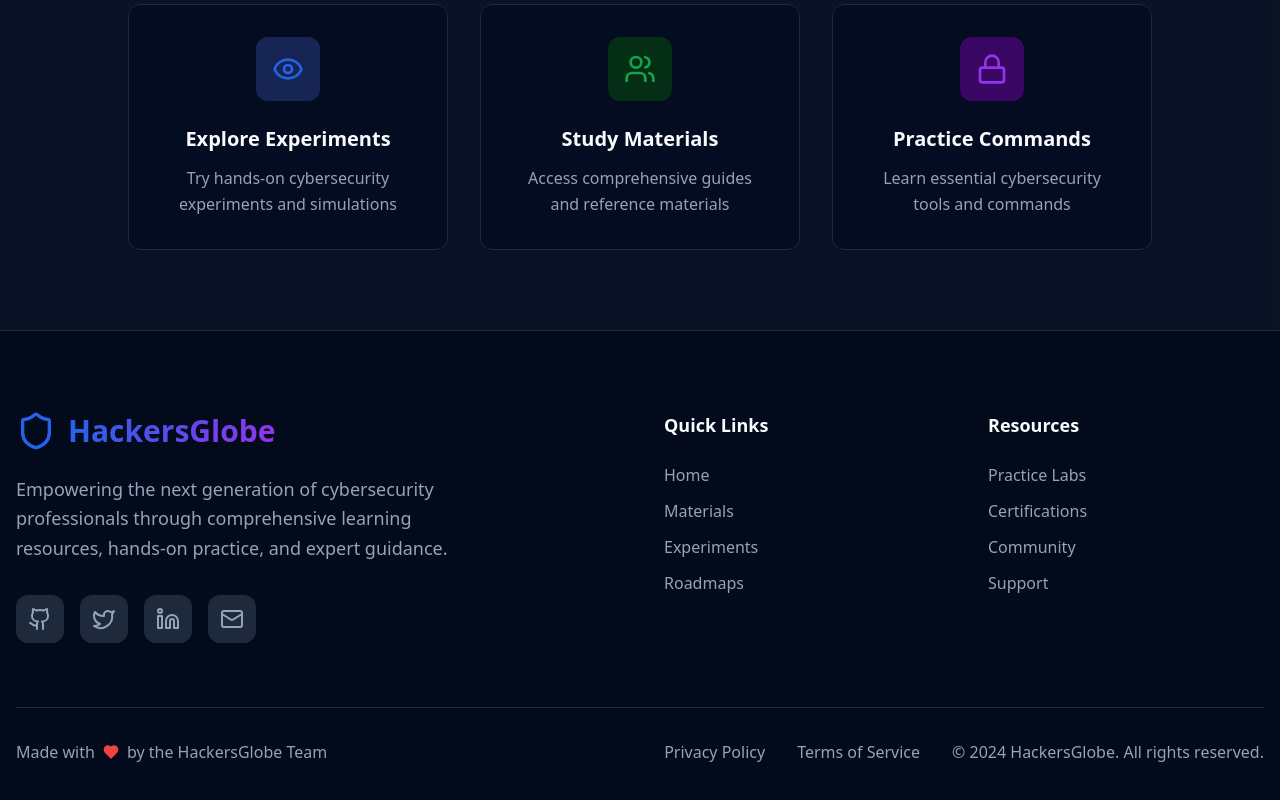
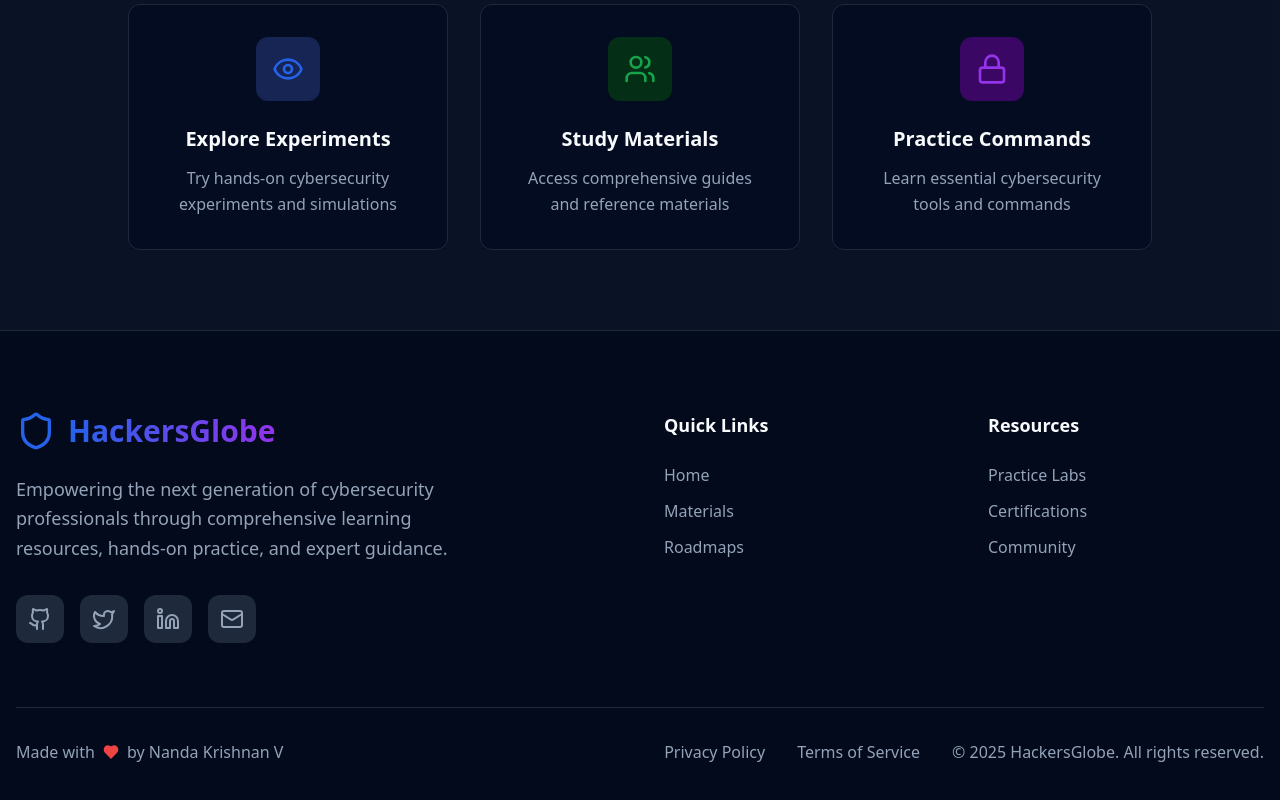
Before and after one commit to nanda-krishnan-v/hackers-globe, a React (Vite) app: page / in a window 1280 px wide. Shown: the part 4246-5046 px from the top of the page. Built offline with nearby package versions, Linux system fonts and the light colour scheme.

Commit message:
✨ feat(ui): update homepage links and footer

```diff
--- a/src/pages/Home.tsx
+++ b/src/pages/Home.tsx
@@ -786,7 +786,7 @@ const Home = () => {
               </p>
               <div className="flex items-center gap-4">
                 <a
-                  href="https://github.com"
+                  href="https://github.com/nanda-krishnan-v"
                   target="_blank"
                   rel="noopener noreferrer"
                   className="p-3 rounded-xl bg-muted hover:bg-muted/80 transition-all duration-300 hover:scale-110"
@@ -794,7 +794,7 @@ const Home = () => {
                   <Github className="h-6 w-6 text-muted-foreground hover:text-foreground" />
                 </a>
                 <a
-                  href="https://twitter.com"
+                  href="https://x.com/VNandakrishnan"
                   target="_blank"
                   rel="noopener noreferrer"
                   className="p-3 rounded-xl bg-muted hover:bg-muted/80 transition-all duration-300 hover:scale-110"
@@ -802,7 +802,7 @@ const Home = () => {
                   <Twitter className="h-6 w-6 text-muted-foreground hover:text-foreground" />
                 </a>
                 <a
-                  href="https://linkedin.com"
+                  href="https://www.linkedin.com/in/nanda-krishnan-v-11234b27b/"
                   target="_blank"
                   rel="noopener noreferrer"
                   className="p-3 rounded-xl bg-muted hover:bg-muted/80 transition-all duration-300 hover:scale-110"
@@ -810,7 +810,7 @@ const Home = () => {
                   <Linkedin className="h-6 w-6 text-muted-foreground hover:text-foreground" />
                 </a>
                 <a
-                  href="mailto:contact@hackersglobe.com"
+                  href="mailto:nandakrishnanv15@gmail.com"
                   className="p-3 rounded-xl bg-muted hover:bg-muted/80 transition-all duration-300 hover:scale-110"
                 >
                   <Mail className="h-6 w-6 text-muted-foreground hover:text-foreground" />
@@ -838,14 +838,6 @@ const Home = () => {
                     className="text-muted-foreground hover:text-foreground transition-colors"
                   >
                     Materials
-                  </a>
-                </li>
-                <li>
-                  <a
-                    href="#"
-                    className="text-muted-foreground hover:text-foreground transition-colors"
-                  >
-                    Experiments
                   </a>
                 </li>
                 <li>
@@ -889,14 +881,6 @@ const Home = () => {
                     Community
                   </a>
                 </li>
-                <li>
-                  <a
-                    href="#"
-                    className="text-muted-foreground hover:text-foreground transition-colors"
-                  >
-                    Support
-                  </a>
-                </li>
               </ul>
             </div>
           </div>
@@ -907,7 +891,7 @@ const Home = () => {
               <div className="flex items-center gap-2 text-muted-foreground">
                 <span>Made with</span>
                 <Heart className="h-4 w-4 text-red-500 fill-current" />
-                <span>by the HackersGlobe Team</span>
+                <span>by Nanda Krishnan V</span>
               </div>
               <div className="flex items-center gap-8 text-muted-foreground">
                 <a href="#" className="hover:text-foreground transition-colors">
@@ -916,7 +900,7 @@ const Home = () => {
                 <a href="#" className="hover:text-foreground transition-colors">
                   Terms of Service
                 </a>
-                <span>© 2024 HackersGlobe. All rights reserved.</span>
+                <span>© 2025 HackersGlobe. All rights reserved.</span>
               </div>
             </div>
           </div>
```
